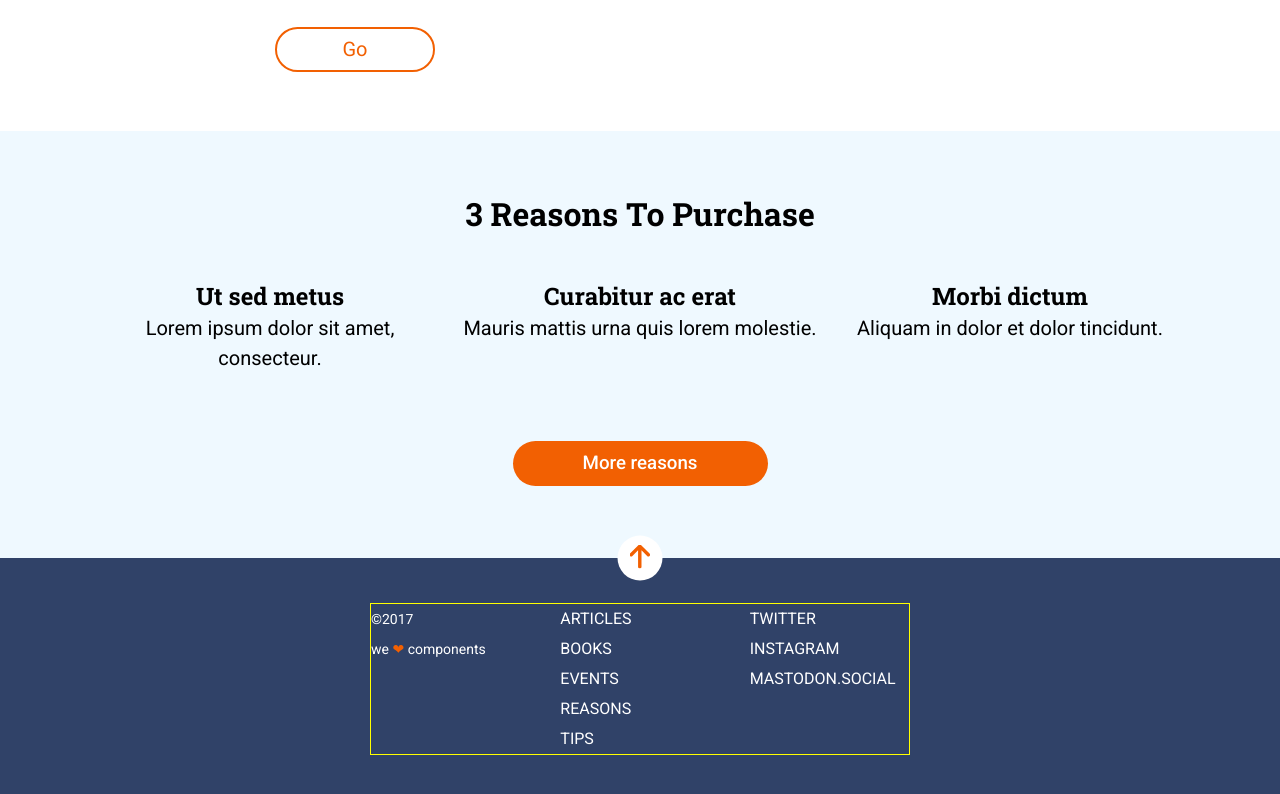
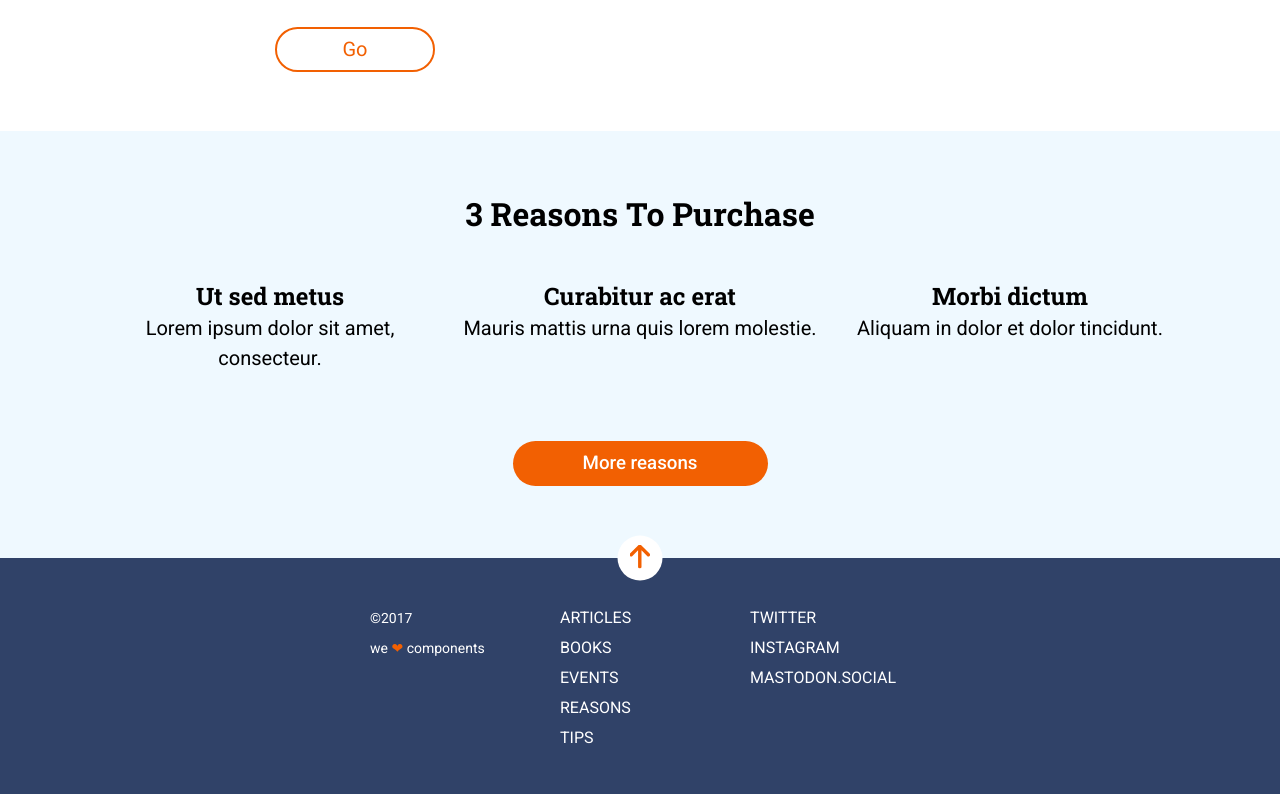
Before and after one commit to miriamela/Anonymous-Proxy, a website: page docs/index.html in a window 1280 px wide. Shown: the part 1029-1823 px from the top of the page. Drawn offline with nearby package versions, Linux system fonts and the light colour scheme; files that its build step writes are made by us from their sources.

Commit message:
finishing

```diff
--- a/src/scss/layout/_footer.scss
+++ b/src/scss/layout/_footer.scss
@@ -38,7 +38,7 @@
 
     }
     & .flex{
-        border: 1px solid yellow;
+        //border: 1px solid yellow;
         @include flexColumn;
         & .article-menu{
             @include footerMmenusMobile;
```
